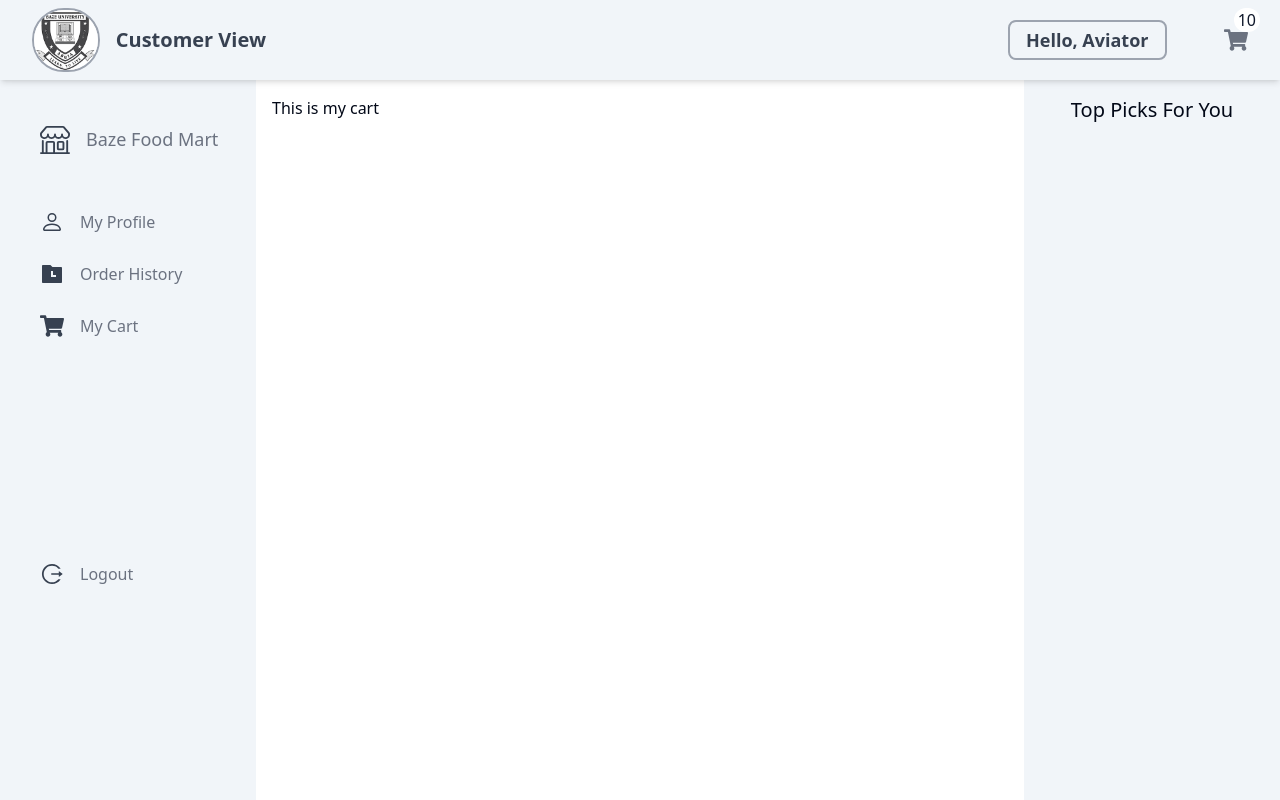
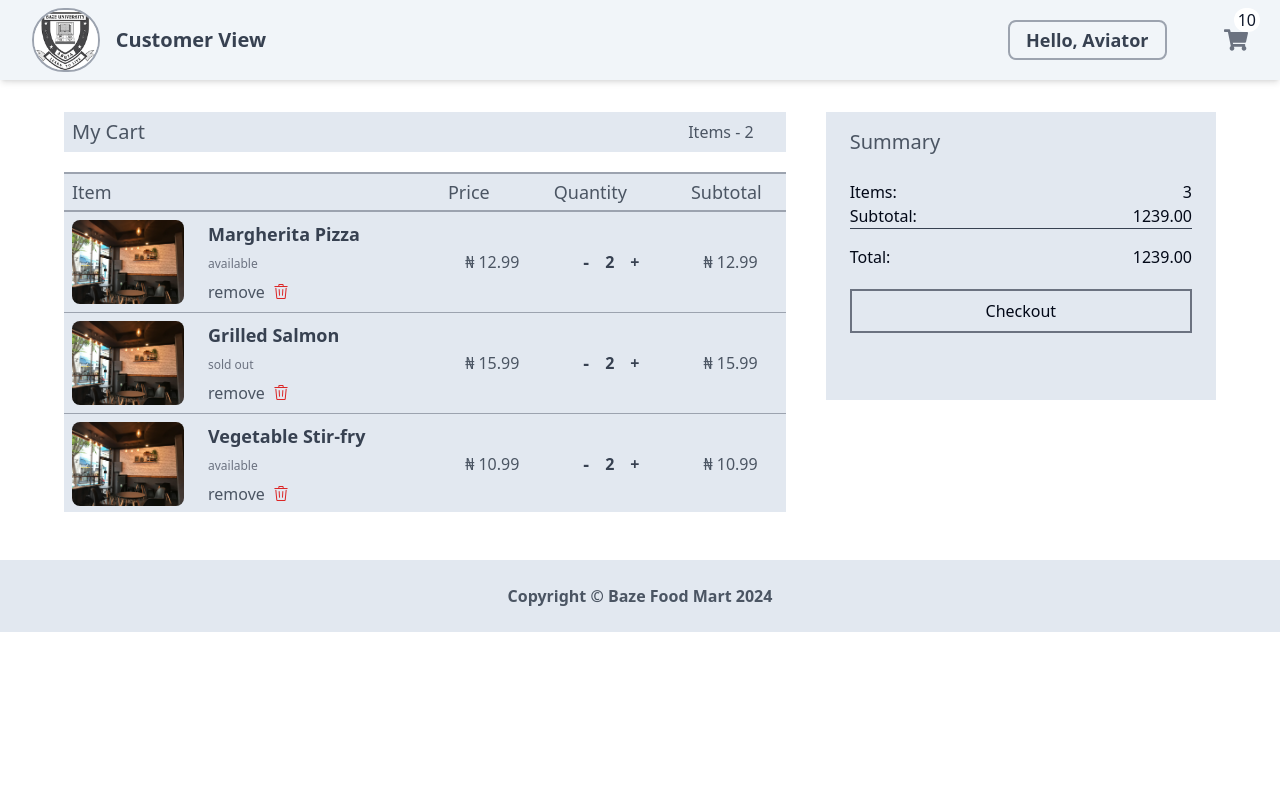
Before and after one commit to mohayax/School_Food_Ordering_System, a React (Vite) app in the folder frontend/: page /customer-view/cart in a window 1280 px wide. Built offline with nearby package versions, Linux system fonts and the light colour scheme.

Commit message:
customer cart

```diff
--- a/frontend/src/index.css
+++ b/frontend/src/index.css
@@ -72,6 +72,7 @@
     }
     body {
       @apply bg-background text-foreground;
+      font-family: system-ui, -apple-system, BlinkMacSystemFont, 'Segoe UI', Roboto, Oxygen, Ubuntu, Cantarell, 'Open Sans', 'Helvetica Neue', sans-serif;
     }
   }
 
@@ -96,3 +97,22 @@
     z-index: -1;
     border-radius: 16px;
   }
+
+
+
+.custom-scrollbar::-webkit-scrollbar {
+  width: 3px;
+}
+
+.custom-scrollbar::-webkit-scrollbar-track {
+  background: #f1f1f1;
+}
+
+.custom-scrollbar::-webkit-scrollbar-thumb {
+  background: gray;
+  border-radius: 4px;
+}
+
+.custom-scrollbar::-webkit-scrollbar-thumb:hover {
+  background: gray;
+}
--- a/frontend/src/pages/Cart.jsx
+++ b/frontend/src/pages/Cart.jsx
@@ -2,6 +2,9 @@ import React from 'react'
 import { useSelector, useDispatch } from 'react-redux'
 import { useEffect } from 'react'
 import { get_user_cart_items, update_cart_item } from '@/store/cart/cart-thunks'
+import Header from '@/component/Header'
+import displayImg from '../assets/displayImg.jpg'
+import { GoTrash } from "react-icons/go";
 
 const Cart = () => {
 //     const {items_loading, cart_items} = useSelector(state => state.cart)
@@ -30,11 +33,127 @@ const Cart = () => {
 //     </div>
 //   )}
 
+// const cartItems = null
+const cartItems = [
+
+    {
+      id: 1,
+      name: "Margherita Pizza",
+      photo: displayImg,
+      description: "Classic pizza topped with fresh tomatoes, mozzarella, and basil.",
+      price: 12.99,
+      category: "food",
+      availability_status: true
+    },
+    {
+      id: 2,
+      name: "Grilled Salmon",
+      photo: displayImg,
+      description: "Fresh salmon fillet grilled to perfection, served with lemon butter sauce.",
+      price: 15.99,
+      category: "food",
+      availability_status: false
+    },
+    {
+      id: 3,
+      name: "Vegetable Stir-fry",
+      photo: displayImg,
+      description: "Mixed vegetables stir-fried with soy sauce and ginger, served with steamed rice.",
+      price: 10.99,
+      category: "food",
+      availability_status: true
+    },
+    {
+      id: 4,
+      name: "Spaghetti Carbonara",
+      photo: displayImg,
+      description: "Classic Italian pasta dish made with eggs, cheese, pancetta, and pepper.",
+      price: 11.99,
+      category: "food",
+      availability_status: false
+    },
+    ]
+
     return(
         <>
-        <h1>
-            This is my cart
-        </h1>
+        <Header/>
+        <div className='flex justify-between mr-auto ml-auto w-[90%] gap-10'>
+            <section className='flex flex-col w-[65%] mt-28'>
+                <div className='flex justify-between h-10 px-2 items-center bg-slate-200 '>
+                    <h1 className='text-xl font-base font-medium text-gray-600'>My Cart</h1>
+                    <h1 className='text-md font-base font-medium text-gray-600 mr-6'>Items - 2</h1>
+                </div>
+
+                <div className='flex flex-col bg-slate-200 mt-5'>
+                    <div className='flex justify-between h-10 p-2 border-t-2 border-b-2 border-gray-400 items-center'>
+                        <h1 className='text-lg font-base font-medium text-gray-600'>Item</h1>
+                        <div className='inline-flex gap-16  mr-4'>
+                            <h1 className='text-lg font-base font-medium text-gray-600'>Price</h1>
+                            <h1 className='text-lg font-base font-medium text-gray-600'>Quantity</h1>
+                            <h1 className='text-lg font-base font-medium text-gray-600'>Subtotal</h1>
+                        </div>
+                    </div>
+
+                    <div className='flex flex-col h-[300px] overflow-y-scroll custom-scrollbar'>
+                        { cartItems !== null ? ( cartItems.map((item) =>
+                            <div className='flex justify-between h-28 border-b-[1px] border-gray-400'>
+                                <div className='flex gap-4'>
+                                    <div className='w-32 h-full py-2 px-2'>
+                                        <img src={item.photo} alt="" srcset="" className='w-full h-full rounded-lg'/>
+                                    </div>
+                                    <div className='flex flex-col py-2 gap-2'>
+                                        <p className='text-lg font-base font-semibold text-gray-700'>{item.name}</p>
+                                        {item.availability_status == true ? (<p className='text-xs text-gray-500 font-base'>available</p>): (<p className='text-xs text-gray-500 font-base'>sold out</p>)}
+                                        <button className='inline-flex gap-2 items-center'><p className='text-md font-base text-gray-600'>remove</p> <GoTrash  className='text-red-600 '/></button>
+                                    </div>
+                                </div>
+
+                                <div className='inline-flex gap-16 items-center mr-7'>
+                                    <p className='text-md font-base font-medium text-gray-600'>₦ {item.price}</p>
+                                    <div className='inline-flex items-center gap-4'>
+                                        <button className='font-base text-lg text-gray-700 font-semibold'>-</button>
+                                        <p className='font-base text-md text-gray-700 font-semibold'>2</p>
+                                        <button className='font-base text-md text-gray-700 font-semibold'>+</button>
+                                    </div>
+                                    <p className='text-md font-base font-medium text-gray-600'>₦ {item.price}</p>
+                                </div>
+                            </div>
+
+                        )):(
+                            <div className='flex justify-center items-center mt-auto p-32'>
+                                <h1 className='text-gray-600 text-2xl font-normal'>No Items</h1>
+                            </div>
+                        )}
+                    </div>
+                </div>
+            </section>
+
+            <section className='flex flex-col w-[35%] h-72 bg-slate-200 mt-28 pt-4 px-6'>
+                <h1 className='text-xl font-base font-medium text-gray-600 mb-6'>Summary</h1>
+                <div className='flex flex-col border-b-[1px] border-gray-700'>
+                    <div className='inline-flex justify-between '>
+                        <p>Items:</p>
+                        <p>3</p>
+                    </div>
+
+                    <div className='inline-flex justify-between '>
+                        <p>Subtotal:</p>
+                        <p>1239.00</p>
+                    </div>
+
+                </div>
+                <div className='inline-flex justify-between mt-4'>
+                        <p>Total:</p>
+                        <p>1239.00</p>
+                </div>
+                <button className='w-full border-2 border-gray-500 mt-5 p-2'>Checkout</button>
+            </section>
+
+        </div>
+
+        <footer className='bg-slate-200 flex items-center justify-center p-6 mt-12'>
+            <p className='font-base text-gray-600 font-semibold '>Copyright <span>&copy;</span> Baze Food Mart 2024</p>
+        </footer>
         </>
     )
 }
--- a/frontend/src/routes/Element.jsx
+++ b/frontend/src/routes/Element.jsx
@@ -54,7 +54,7 @@ const Element = () => {
         },
         {
             path: "/customer-view/cart",
-            element: <Layout> <Cart/> </Layout>
+            element:  <Cart/>
         },
         {
             path: "/customer-view/profile",
```
